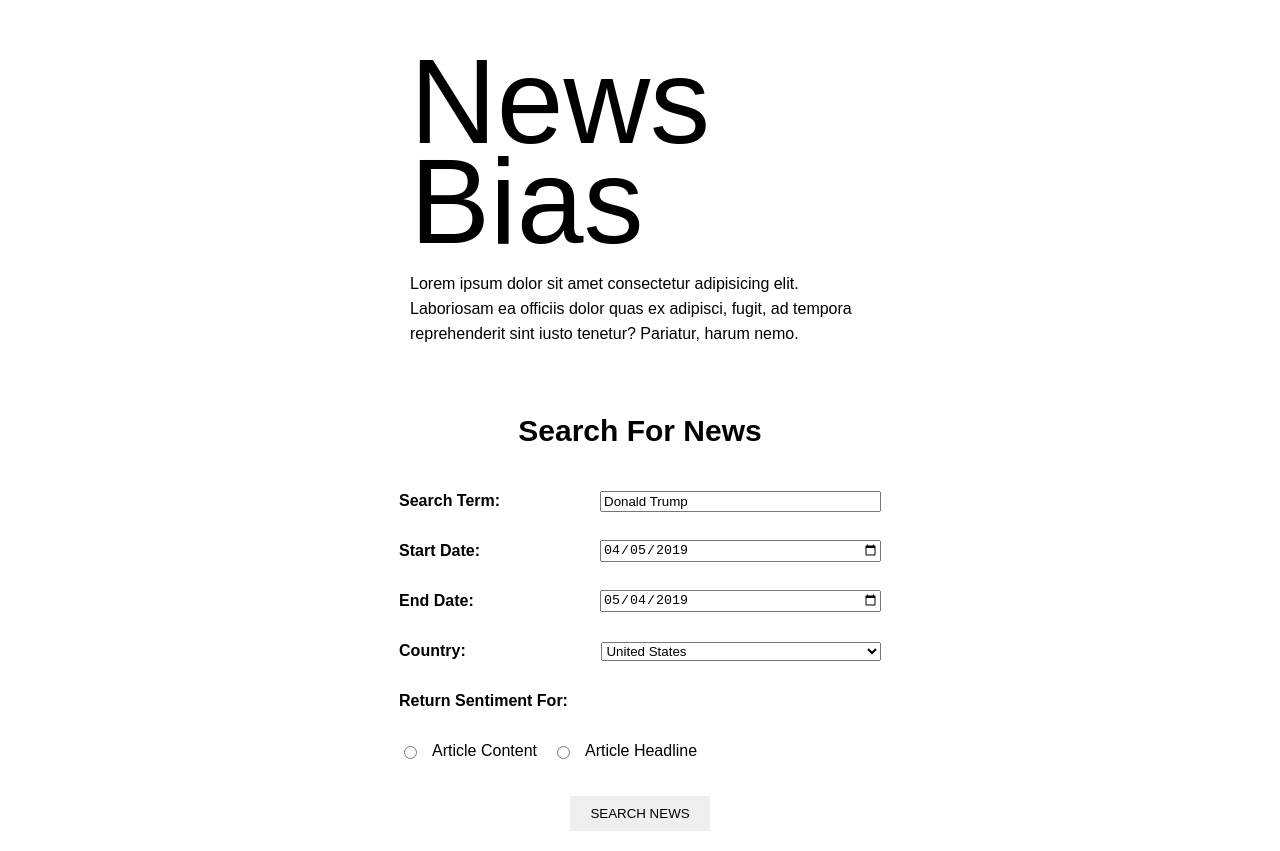
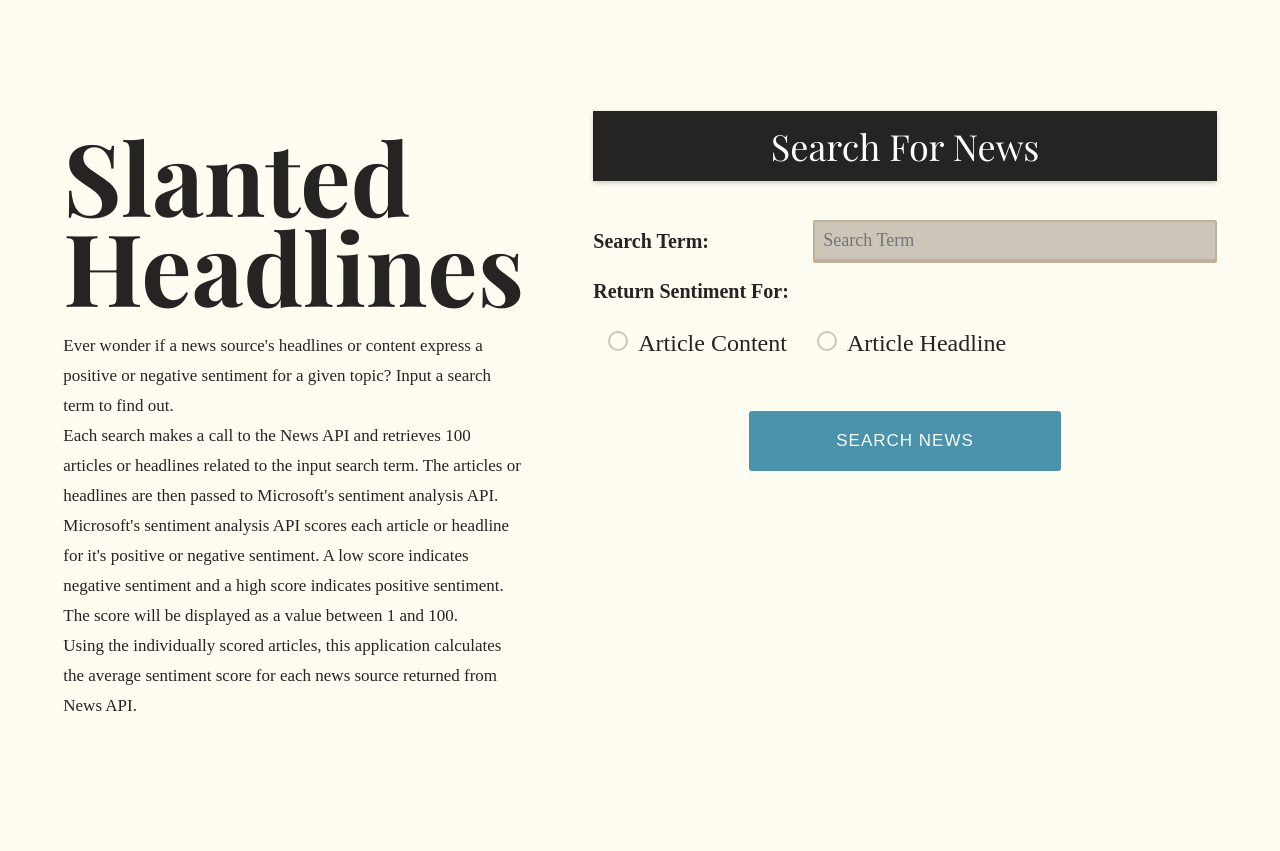
Before and after one commit to JoshWomack/news-bias-app, a plain HTML site: page index.html in a window 1280 px wide. Shown: the part 109-960 px from the top of the page. After the commit the page ends 850 px from the top, so only its background shows below. Drawn offline with nearby package versions, Linux system fonts and the light colour scheme; a web font is replaced by a local one.

Commit message:
added styling to mvp

```diff
--- a/app.js
+++ b/app.js
@@ -109,7 +109,7 @@ function postSentimentRequest(documents) {
             body: `${documents}`
         })
         .then(response => response.json())
-        .then(response => {
+        .then(response => {console.log(response);
             const sentScoreSourcesArr = formatSourceName(response);
             const newsSources = getFrequency(sentScoreSourcesArr);
             const sourcesFinal = getAverageScore(newsSources);
--- a/store.js
+++ b/store.js
@@ -2,9 +2,17 @@ const STORE = {
     startPage: `
     <div class="container-startpage">
         <header role="header">
-            <h1>News Bias</h1>
-            <p>Lorem ipsum dolor sit amet consectetur adipisicing elit. Laboriosam ea officiis dolor quas ex adipisci,
-                fugit, ad tempora reprehenderit sint iusto tenetur? Pariatur, harum nemo.</p>
+            <h1>Slanted<br>Headlines</h1>
+            <p>Ever wonder if a news source's headlines or content express a positive or negative sentiment for a given topic? Input a search term to find out.</p>
+            <p>
+            Each search makes a call to the News API and retrieves 100 articles or headlines related to the input search term. The articles or headlines are then passed to Microsoft's sentiment analysis API.
+            </p>
+            <p>
+            Microsoft's sentiment analysis API scores each article or headline for it's positive or negative sentiment. A low score indicates negative sentiment and a high score indicates positive sentiment. The score will be displayed as a value between 1 and 100.
+            </p>
+            <p>
+            Using the individually scored articles, this application calculates the average sentiment score for each news source returned from News API.</p>
+            </p>
         </header>
         <main role="main">
             <section class="form-section" role="region">
@@ -13,8 +21,9 @@ const STORE = {
                     <ul class="flex-outer">
                         <li>
                             <label for="term-input">Search Term:</label>
-                            <input type="text" name="term-input" id="term-input" value="Donald Trump" required>
+                            <input type="text" name="term-input" id="term-input" placeholder="Search Term" required>
                         </li>
+                        <!--
                         <li>
                             <label for="start-date">Start Date:</label>
                             <input type="date" name="start" id="start-date" value="2019-04-05" required>
@@ -277,17 +286,19 @@ const STORE = {
                                 <option value="ZW">Zimbabwe</option>
                             </select>
                         </li>
+                        -->
                         <li>
                             <ul class="flex-inner">
                                 <p>Return Sentiment For:</p>
                                 <li>
-                                    <input type="radio" name="display-option" id="content" value="content" required>
-                                    <label for="content">Article Content</label>
+                                    <label for="content" class="radio">
+                                    <input type="radio" name="display-option" id="content" value="content" class="hidden" required><span class="label"></span>Article Content</label>
                                 </li>
 
                                 <li>
-                                    <input type="radio" name="display-option" id="headline" value="headline" required>
-                                    <label for="headline">Article Headline</label>
+                                    <label for="headline" class="radio">
+                                    <input type="radio" name="display-option" id="headline" value="headline" class="hidden" required><span class="label"></span>
+                                    Article Headline</label>
                                 </li>
                             </ul>
                         </li>
@@ -301,8 +312,10 @@ const STORE = {
         <main>
         <section>
             <div class="results-top-return">
+                <div class="top-bar">
                 <h3>Page Title</h3>
                 <button class="new-search-btn">New Search</button>
+                </div>
             </div>
         </section>
         <section>
--- a/style.css
+++ b/style.css
@@ -1,4 +1,5 @@
 /*global*/
+@import url('https://fonts.googleapis.com/css?family=Fauna+One|Playfair+Display:400,700&display=swap');
 
 html {
     font-size: 62.5%;
@@ -6,53 +7,92 @@ html {
 
 body {
     font-size: 1.6rem;
+    font-family: 'Fauna One', serif;
+    color: #252422;
+    background-color: #FFFCF2;
 }
 
 header {
     padding: 2rem;
     margin-bottom: 2rem;
     line-height: 2.5rem;
-    max-width: 50rem;
+    width: 75rem;
 }
 
 h1 {
-    font-size: 12rem;
-    line-height: 10rem;
+    font-size: 8rem;
+    font-weight: 700;
+    font-family: 'Playfair Display', serif;
+    line-height: 7.5rem;
     text-align: left;
     margin: 2rem 0;
 }
 
-.results-top-return {
-    border: 2px solid black;
-    margin-bottom: 3rem;
-    padding: 1rem;
-    display: flex;
-    padding-left: 10%;
-    padding-right: 10%;
-    justify-content: space-between;
+header p {
+    line-height: 3rem;
+    font-size: 1.7rem;
 }
 
+.results-top-return {
+    background-color: #252422;
+    color: #fff;
+    font-family: 'Playfair Display', serif;
+    font-size: 2.6rem;
+    margin: 0 auto;
+    padding: 1.5rem;
+    display: flex;
+    justify-content: space-between;
+    position: fixed;
+    width: 100%;
+    top: 0;
+}
+
+.top-bar {
+    margin: 0 auto;
+    display: flex;
+    align-items: center;
+    justify-content: space-between;
+    width: 90rem;
+}
+
+.top-bar button {
+    padding: 1rem 1.5rem;
+    background-color: rgb(73, 147, 172);
+    border: none;
+    color: #fff;
+    text-transform: uppercase;
+    border-radius: .2rem;
+    font-family: 'Fauna One', serif;
+    font-size: 1.6rem;
+    cursor: pointer;
+}
 
 .container-startpage {
     display: flex;
     align-items: center;
     justify-content: center;
-    max-width: 75%;
-    margin: auto;
+    width: 100%;
+    padding-top: 5vh;
+    margin: 0 auto;
     flex-wrap: wrap;
 }
 
 .results-containers {
-    border: 2px solid black;
     padding: 1rem;
+    padding-top: 6rem;
 }
 
 .result-container {
-    padding: 1rem;
-    border: 2px solid black;
-    margin: 1rem;
+    padding: 2rem;
+    background-color: rgb(230, 230, 230);
+    margin: 3rem 0;
+    box-shadow: 2px 5px 5px rgba(0,0,0,0.4);
     display: flex;
     flex-direction: column;
+}
+
+.result-container:hover {
+    transform: scale(1.05);
 }
 
 .result {
@@ -61,11 +101,37 @@ h1 {
     align-items: center;
     flex-wrap: wrap;
     font-size: 2rem;
+    cursor: pointer;
+}
+
+.article-links a {
+    line-height: 2.8rem;
+    text-decoration: underline;
+    color: rgb(34, 110, 136);
+    margin-left: 1rem;
+    font-size: 1.7rem;
+}
+
+.article-links a:hover {
+    color: rgb(69, 157, 187);
+}
+
+.article-links a::before {
+    content: '- ';
+    font-weight: bold;
+    text-decoration: none;
 }
 
 .result p {
     margin: 1rem;
 }
+
+.news-source {
+    font-family: 'Playfair Display', serif;
+    font-size: 2.8rem;
+    font-weight: bold;
+}
+
 
 .headlines-dropdown {
     border: 2px solid black;
@@ -80,10 +146,11 @@ h1 {
 
 .sentiment-score {
     border-radius: 50%;
-    border: 2px solid black;
-    padding: 1rem;
+    border: .3rem solid rgba(0,0,0,0.4);
+    padding: 1.3rem;
     background-color: green;
     font-size: 3rem;
+    font-weight: bold;
 }
 
 .news header {
@@ -102,28 +169,84 @@ h1 {
 
 .flex-outer>li>label {
     flex: 1 0 12rem;
-    max-width: 22rem;
+    width: 25%;
 }
 
 .form-section form {
     display: flex;
     flex-direction: column;
     align-items: center;
+    margin: 0 auto;
+    width: 100%;
 }
 
 .form-section {
     padding: 2rem;
     line-height: 5rem;
+    width: 100%;
 }
 
 .form-section h2 {
-    font-size: 3rem;
-    font-weight: bold;
-    margin-bottom: 2rem;
+    font-size: 3.6rem;
+    font-family: 'Playfair Display', serif;
+    font-weight: 400;
+    margin-bottom: 3.5rem;
+    background-color: #252422;
+    color: white;
+    width: 100%;
+    text-align: center;
+    padding: 1rem 0;
+    box-shadow: 0px 2px 5px rgba(0,0,0,0.2);
+}
+
+.form-section button {
+    border: none;
+    padding: 2rem 2rem;
+    text-transform: uppercase;
+    width: 50%;
+    margin-top: 2rem;
+    background-color: rgb(73, 147, 172);
+    color: #FFFCF2;
+    border-radius: .3rem;
+    letter-spacing: .1rem;
+    font-size: 1.7rem;
+    transition: .3s;
+}
+
+.form-section button:hover {
+    box-shadow: 0px 2px 15px rgba(0,0,0,0.4);
+    background-color: #40798C;
+    transform: scale(1.07);
+    cursor: pointer;
+}
+
+.form-section button:active {
+    transform: scale(1);
+    box-shadow: 0px 2px 10px rgba(0,0,0,0.4);
 }
 
 .flex-outer {
     margin-bottom: 2rem;
+}
+
+input[type="text"] {
+    padding: .8rem;
+    border-radius: .2rem;
+    border: none;
+    background-color: #CCC5B9;
+    color: #252422;
+    font-family: 'Fauna One', serif;
+    border: .2rem solid #C1B098;
+    border-bottom: .4rem solid #C1B098;
+    width: 75%;
+    font-size: 1.8rem;
+}
+
+input[type="text"]:focus {
+    outline: none;
+    background-color: #40798C;
+    color: #fff;
+    border-bottom: .3rem solid #C1B098;
 }
 
 .flex-outer li,
@@ -137,15 +260,13 @@ h1 {
     flex: 1 0 12rem;
     max-width: 22rem;
     font-weight: bold;
+    font-size: 2rem;
 }
 
 .flex-outer li p {
     flex: 1 0 100%;
     font-weight: bold;
-}
-
-.flex-inner {
-    justify-content: flex-start;
+    font-size: 2rem;
 }
 
 .flex-outer>li>label+*,
@@ -153,30 +274,42 @@ flex-inner {
     flex: 1 0 20rem;
 }
 
-.flex-inner label,
-.flex-inner input {
-    margin-right: 1.5rem;
+.radio {
+    position: relative;
+    line-height: 2.5rem;
+    font-size: 2.4rem;
+    margin: 1.5rem;
+    cursor: pointer;
 }
 
-.form-section form {
-    display: flex;
-    flex-direction: column;
-    align-items: center;
+.radio .label {
+    position: relative;
+    display: block;
+    float: left;
+    margin-right: 1rem;
+    width: 2rem;
+    height: 2rem;
+    border: .2rem solid #CCC5B9;
+    border-radius: 100%;
+}
+.radio .label:after {
+    content: '';
+    position: absolute;
+    top: .3rem;
+    left: .3rem;
+    width: 1rem;
+    height: 1rem;
+    border-radius: 100%;
+    background: rgb(73, 147, 172);
+    transform: scale(0);
 }
 
-.form-section select {
-    max-width: 58%;
+input[type="radio"]:checked + .label {
+    border-color: rgb(73, 147, 172);
 }
-
-.form-section button {
-    border: none;
-    padding: 1rem 2rem;
-    text-transform: uppercase;
-}
-
-.results-top-return {
-    position: fixed;
-    top: 0;
+input[type="radio"]:checked + .label:after {
+    transform: scale(1);
+    opacity: 1;
 }
 
 .hidden {
@@ -197,19 +330,39 @@ flex-inner {
 }
 
 
+@media screen and (min-width: 1255px) {
+    header {
+        padding: 2rem;
+        margin-bottom: 2rem;
+        line-height: 2.5rem;
+        max-width: 50rem;
+    }
+
+    .container-startpage {
+        padding-top: 25vh;
+    }
+}
+
 @media screen and (min-width: 905px) {
+    header {
+        margin-right: 3rem;
+    }
     .container-startpage {
         display: flex;
         align-items: flex-start;
         justify-content: center;
         height: 100vh;
-        padding-top: 15vh;
         margin: auto;
         flex-wrap: wrap;
     }
 
+    h1 {
+        font-size: 10rem;
+        line-height: 9rem;
+    }
+
     .results-containers {
-        max-width: 80%;
+        max-width: 90rem;
         margin: auto;
     }
 
@@ -219,13 +372,4 @@ flex-inner {
         line-height: 3rem;
     }
 
-    .result {
-        display: flex;
-        justify-content: space-around;
-        align-items: center;
-        flex-wrap: wrap;
-        flex-direction: row;
-
-    }
-
 }
```
